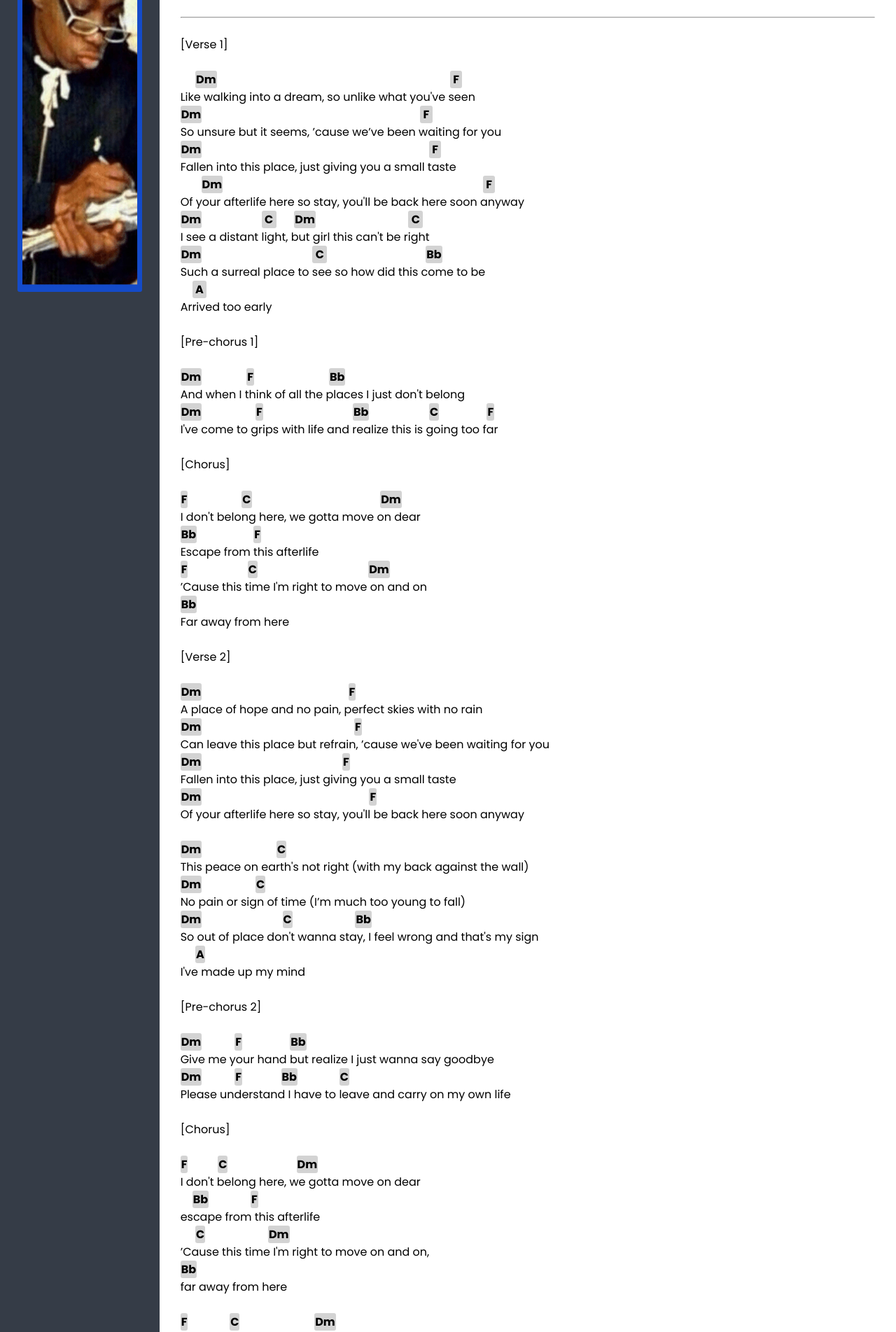
After one commit to joaomatheusm/estachord, a PHP site: page /pages/afterlife.html in a window 1280 px wide. The commit adds this page. Shown: the part 606-2509 px from the top of the page at 70% size. Run offline with PHP 8.4, Linux system fonts and the light colour scheme.

Commit message:
afterlife.html adicionado

```diff
--- a/css/most-viewed.css
+++ b/css/most-viewed.css
@@ -29,7 +29,7 @@ li {
 }
 
 li a:hover {
-    color: #e4e1e1;
+    color: #eeecec;
     background-color: var(--color3);
     border: solid var(--color6) 2px;
     border-radius: 6px;
--- /dev/null
+++ b/css/song-page.css
@@ -0,0 +1,229 @@
+@import url('https://fonts.googleapis.com/css2?family=Poppins:wght@200;300;400;500;600;700&display=swap');
+
+:root {
+    --color1: #636971;
+    --color2: #353C47;
+    --color3: #6E809C;
+    --color4: #1E2633;
+    --color5: #162133;
+    --color6: #0D1C33;
+}
+
+::selection {
+    background: var(--color5);
+}
+
+* {
+    margin: 0;
+    padding: 0;
+    box-sizing: border-box;
+    font-family: 'Poppins', sans-serif;
+}
+
+body, header, nav, main, aside, footer {
+    display: flex;
+}
+
+body {
+    flex-wrap: wrap;
+    flex: 1 1 100vw; /* Cresce, encolhe e largura máxima */
+}
+
+header, nav {
+    background-color: var(--color4);
+    color: #fff;
+}
+
+header {
+    flex: 1 1 100vw; /* Cresce, encolhe e largura máxima */
+    height: 100px;
+}
+
+header #logo {
+    margin: 10px;
+    flex: 0 1 200px; /* Não cresce, encolhe e largura máxima de 200px */
+}
+
+#open-menu, #close-menu {
+    color: #fff;
+    border: none;
+    background: none;
+    font-size: 30px;
+    font-weight: bold;
+    padding: 0px 5px 0px 5px;
+    cursor: pointer;
+    display: none;
+}
+
+nav {
+    flex: 1 1 100vw; /* Cresce, encolhe e largura máxima */
+    align-items: center;
+    justify-content: flex-end;
+}
+
+nav a {
+    margin: 3%;
+    font-size: 20pt;
+}
+
+nav input {
+    width: 15%;
+    height: 30%;
+    color: white;
+    background-color: var(--color3);
+    border: none;
+    border-radius: 6px;
+    outline: 0;
+    padding: 5px;
+    font-size: 1.1em;
+}
+
+main {
+    padding: 30px;
+    flex-direction: column;
+    background-color: #fff;
+    flex: 20 20 500px; /* Cresce, encolhe e largura máxima de 500px */
+    min-height: calc(100vh - 224px);
+}
+
+main img {
+    width: 45%;
+    height: 80%;
+}
+
+main span {
+    padding: 1px 1px;
+    background-color: lightgray;
+    font-weight: bold;
+    border-radius: 3px;
+}
+
+aside {
+    /* display: none; */
+    flex-direction: column;
+    align-items: center;
+    padding: 15px;
+    background-color: var(--color2);
+    flex: 1 1 200px; /* Cresce, encolhe e largura máxima de 200px */
+}
+
+aside #login {
+    width: 90%;
+    display: flex;
+    flex-direction: column;
+    justify-content: center;
+    align-items: center;
+}
+
+aside a {
+    display: flex;
+    align-items: center;
+    justify-content: center;
+    margin-top: 30px;
+}
+
+aside a img {
+    width: 90%;
+    border-radius: 3px;
+}
+
+#login a {
+    color: white;
+    font-weight: 450;
+    text-align: center;
+    background-color: var(--color3);
+    padding: 10px;
+    margin: 5px;
+    border: solid var(--color6) 2px;
+    border-radius: 8px;
+    width: 100%;
+}
+
+#login a:hover {
+    background-color: #7c8aa0;
+}
+
+footer {
+    background-color: var(--color4);
+    flex: 1 1 100vw; /* Cresce, encolhe e largura máxima */
+    height: 124px;
+}
+
+a {
+    text-decoration: none;
+    color: inherit;
+}
+
+#mobile-img {
+    display: none;
+}
+
+@media only screen and (max-width: 1060px) {
+    main {
+        min-height: calc(100vh - 324px);
+    }
+
+    aside {
+        flex: 1 1 100vw; /* Cresce, encolhe e largura máxima */
+        height: 130px;
+        padding: 4px;
+        align-items: start;
+    }
+
+    aside #login {
+        width: 180px;
+        height: 200px;
+    }
+
+    aside a img {
+        width: 90%;
+        border-radius: 3px;
+    }
+
+    #login a {
+        margin: 2px;
+    }
+}
+
+@media only screen and (max-width: 854px) {
+    #open-menu, #close-menu {
+        display: block;
+    }
+
+    #open-menu {
+        margin-left: auto;
+    }
+
+    #close-menu {
+        position: fixed;
+        right: 15px;
+        top: 15px;
+    }
+
+    nav {
+        position: fixed;
+        flex-direction: column;
+        width: 100vw;
+        height: 100vh;
+        color: #fff;
+        background: var(--color3);
+        align-items: center;
+        justify-content: center;
+        margin: 0;
+        display: none;
+        opacity: 0;
+        transition: 0.3s;
+    }
+
+    nav input {
+        width: 80%;
+        height: 5%;
+        color: white;
+        background-color: var(--color2);
+        border: none;
+        border-radius: 6px;
+        outline: 0;
+        padding: 5px;
+        font-size: 1.
+    }
+}
--- /dev/null
+++ b/pages/afterlife.html
@@ -0,0 +1,167 @@
+<!DOCTYPE html>
+<html lang="pt-br">
+
+<head>
+    <meta charset="UTF-8">
+    <meta name="viewport" content="width=device-width, initial-scale=1.0">
+    <link rel="stylesheet" href="/css/song-page.css">
+    <title>EstaChord</title>
+</head>
+
+<body>
+    <header>
+        <a href="/index.html" id="logo">
+            <img src="/img/logo-branco.png" alt="" width="260px"> <!-- Diminuir o tamanho da imagem original depois -->
+        </a>
+
+        <button id="open-menu">&#9776;</button>
+
+        <nav id="menu">
+            <img src="/img/lupa-branco.png" alt="" width="30px"> <!-- Diminuir o tamanho da imagem original depois -->
+            <input type="text">
+            <button id="close-menu">X</button>
+            <a href="#">Tabs</a>
+            <a href="#">Acordes</a>
+            <a href="#">Cursos</a>
+            <a href="#">Fórum</a>
+        </nav>
+    </header>
+    <aside>
+        <div id="login">
+            <a href="pages/signup.html">Cadastrar-se</a>
+            <a href="pages/login.html">Login</a>
+        </div>
+        <a href="https://estacio.br/" target="_blank">
+            <img src="/img/vertical-ad.jpg" alt="">
+        </a>
+
+    </aside>
+    <main>
+        <h1>Afterlife - Avenged Sevenfold</h1>
+        <p>Dificuldade: iniciante</p>
+        <p>Afinação: <strong>E A D G B E</strong></p>
+        <p>Capotraste: sem capotraste</p>
+        <hr>
+        <h2>Acordes</h2>
+        <div style="display: flex; justify-content: space-between;">
+            <img src="/img/chords/afterlife-chords.jpg" alt="">
+            <iframe width="560" height="315" src="https://www.youtube.com/embed/-YWELm1Mxhw?si=yfCYV8JYl1tKhgr9" title="YouTube video player" frameborder="0" allow="accelerometer; autoplay; clipboard-write; encrypted-media; gyroscope; picture-in-picture; web-share" referrerpolicy="strict-origin-when-cross-origin" allowfullscreen></iframe>
+        </div>
+        <br>
+        <hr>
+        <section>
+            <pre>
+[Verse 1]
+
+     <span>Dm</span>                                                                              <span> F </span>
+Like walking into a dream, so unlike what you've seen
+<span>Dm</span>                                                                         <span> F </span>
+So unsure but it seems, ’cause we’ve been waiting for you
+<span>Dm</span>                                                                            <span> F </span>
+Fallen into this place, just giving you a small taste
+       <span>Dm</span>                                                                                       <span> F </span>
+Of your afterlife here so stay, you'll be back here soon anyway
+</pre>
+<pre>
+<span>Dm</span>                    <span> C </span>      <span>Dm</span>                               <span> C </span>
+I see a distant light, but girl this can't be right
+<span>Dm</span>                                     <span> C </span>                                 <span>Bb</span>
+Such a surreal place to see so how did this come to be
+    <span> A </span>
+Arrived too early
+</pre>
+<pre>
+
+[Pre-chorus 1]
+
+<span>Dm</span>               <span>F</span>                         <span>Bb</span>
+And when I think of all the places I just don't belong
+<span>Dm</span>                  <span>F</span>                              <span>Bb</span>                    <span>C</span>                <span>F</span>
+I've come to grips with life and realize this is going too far
+
+[Chorus]
+
+<span>F</span>                  <span>C</span>                                           <span>Dm</span>
+I don't belong here, we gotta move on dear
+<span>Bb</span>                   <span>F</span>
+Escape from this afterlife
+<span>F</span>                    <span>C</span>                                     <span>Dm</span>
+’Cause this time I'm right to move on and on
+<span>Bb</span>
+Far away from here
+
+[Verse 2]
+
+<span>Dm</span>                                                 <span>F</span>
+A place of hope and no pain, perfect skies with no rain
+<span>Dm</span>                                                   <span>F</span>
+Can leave this place but refrain, ’cause we've been waiting for you
+<span>Dm</span>                                               <span>F</span>
+Fallen into this place, just giving you a small taste
+<span>Dm</span>                                                        <span>F</span>
+Of your afterlife here so stay, you'll be back here soon anyway
+
+<span>Dm</span>                         <span>C</span>
+This peace on earth's not right (with my back against the wall)
+<span>Dm</span>                  <span>C</span>
+No pain or sign of time (I’m much too young to fall)
+<span>Dm</span>                           <span>C</span>                     <span>Bb</span>
+So out of place don't wanna stay, I feel wrong and that's my sign
+     <span>A</span>
+I've made up my mind
+
+[Pre-chorus 2]
+
+<span>Dm</span>           <span>F</span>                <span>Bb</span>
+Give me your hand but realize I just wanna say goodbye
+<span>Dm</span>           <span>F</span>             <span>Bb</span>              <span>C</span>
+Please understand I have to leave and carry on my own life
+
+[Chorus]
+
+<span>F</span>          <span>C</span>                       <span>Dm</span>
+I don't belong here, we gotta move on dear
+    <span>Bb</span>              <span>F</span>
+escape from this afterlife
+     <span>C</span>                     <span>Dm</span>
+’Cause this time I'm right to move on and on,
+<span>Bb</span>
+far away from here
+
+<span>F</span>              <span>C</span>                         <span>Dm</span>
+Got nothing against you and surely I'll miss you
+      <span>Bb</span>             <span>F</span>                       <span>C</span>
+This place full of peace and light, and I’d hope you might
+<span>Dm</span>          <span>Bb</span>                    <span>Dm</span>
+Take me back inside when the time is right
+
+[Solo]
+
+
+[Chorus]
+
+<span>F</span>          <span>C</span>                       <span>Dm</span>
+I don't belong here, we gotta move on dear
+    <span>Bb</span>             <span>F</span>
+escape from this afterlife
+     <span>C</span>                     <span>Dm</span>
+’Cause this time I'm right to move on and on,
+<span>Bb</span>
+far away from here
+
+<span>F</span>              <span>C</span>                         <span>Dm</span>
+Got nothing against you and surely I'll miss you
+      <span>Bb</span>             <span>F</span>                       <span>C</span>
+This place full of peace and light, and I’d hope you might
+<span>Dm</span>          <span>Bb</span>                    <span>Dm</span>
+Take me back inside when the time is right
+</pre>
+        </section>
+    </main>
+    <footer>
+
+    </footer>
+    <script src="/js/script.js"></script>
+</body>
+
+</html>
```
Also changed, not shown: css/slider.css (+12 -1 lines), css/style.css (+27 -4 lines), index.html (+11 -4 lines), img/a7x-live.jpg (added), img/chords/afterlife-chords.jpg (added), img/corey-taylor copy.png (deleted), img/korn.jpg (deleted), img/libad.jpg (deleted), img/post-malone.webp (added), img/serj_tankian.webp (added), img/vertical-ad.jpg (added).
